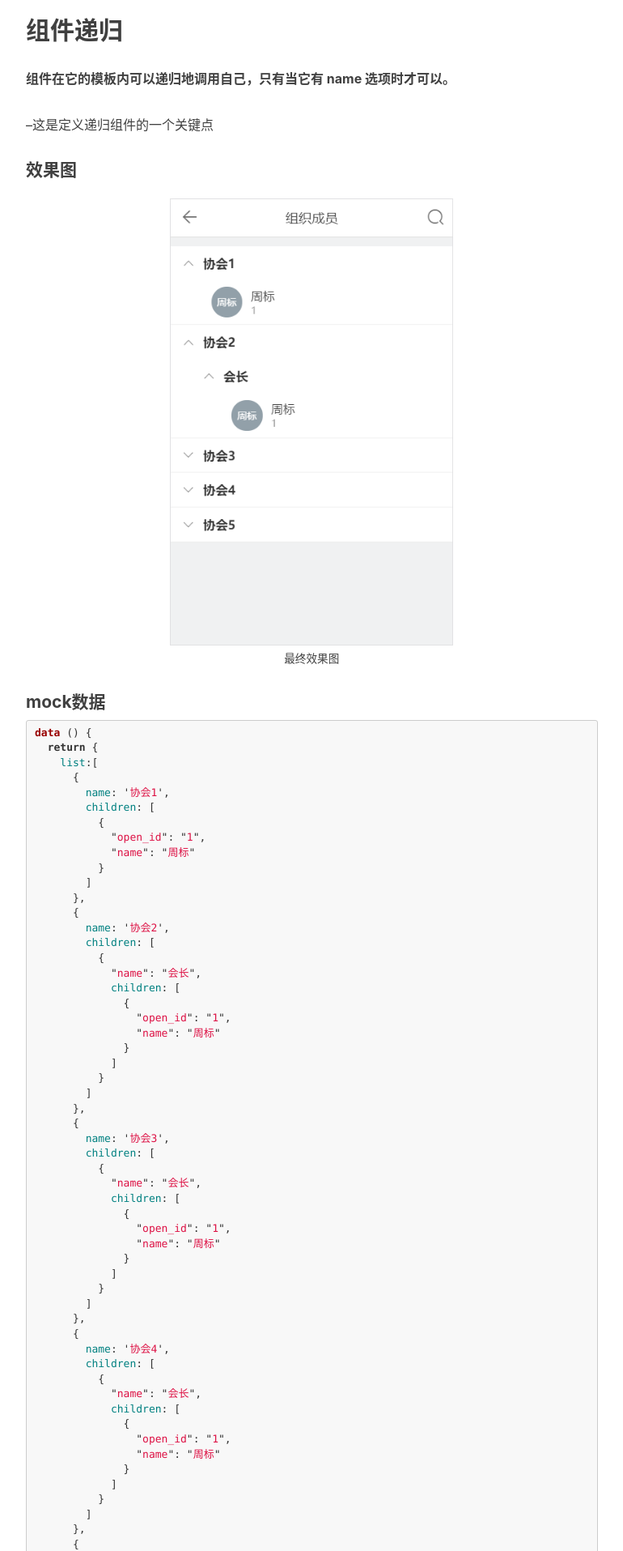
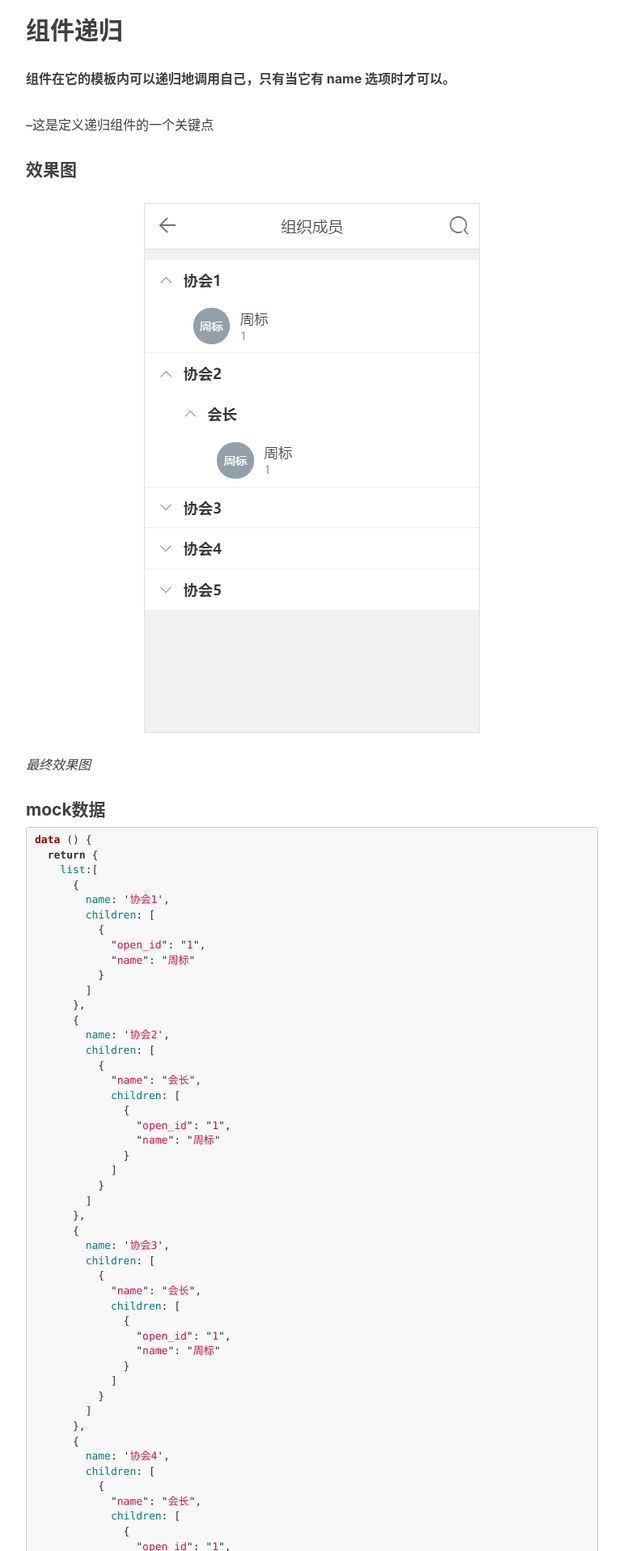
Before and after one commit to bb595700239/joubn_blog, a Jekyll site: the page built from _posts/2017-09-25-vue-component-recursion.markdown, in a window 1280 px wide. Shown: the part 795-2710 px from the top of the page at 81% size, without its empty margins (233-1003 px from the left). Built offline with Jekyll 4.4.1, drawn with Linux system fonts in a browser that asks for light colours; nearby versions of some CDN libraries; comment, search, counter and statistics services are not loaded.

Commit message:
修改
Signed-off-by: bb595700239 <595700239@qq.com>

```diff
--- a/_posts/2017-09-25-vue-component-recursion.markdown
+++ b/_posts/2017-09-25-vue-component-recursion.markdown
@@ -29,10 +29,8 @@
 
 #### 效果图
 
-<div class="visible-md visible-lg">
-<img src="/joubn_blog/img/in-post/vue-component-recursion/end.png" width="350"/>
-<small class="img-hint">最终效果图</small>
-</div>
+![](/joubn_blog/img/in-post/vue-component-recursion/end.png)
+*最终效果图*
 
 #### mock数据
 
```
